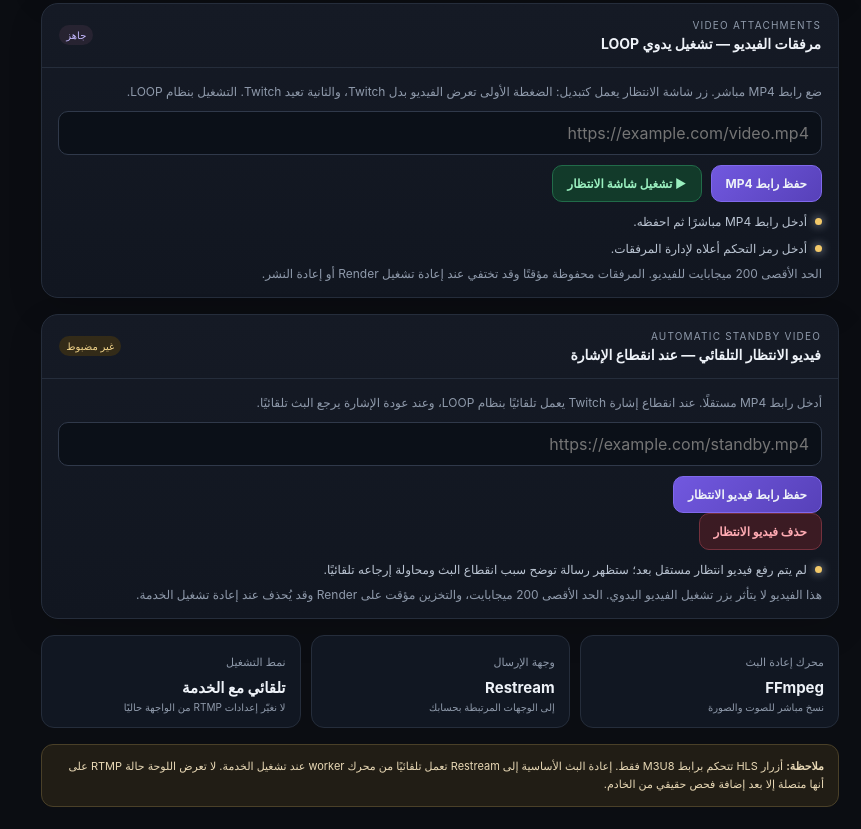
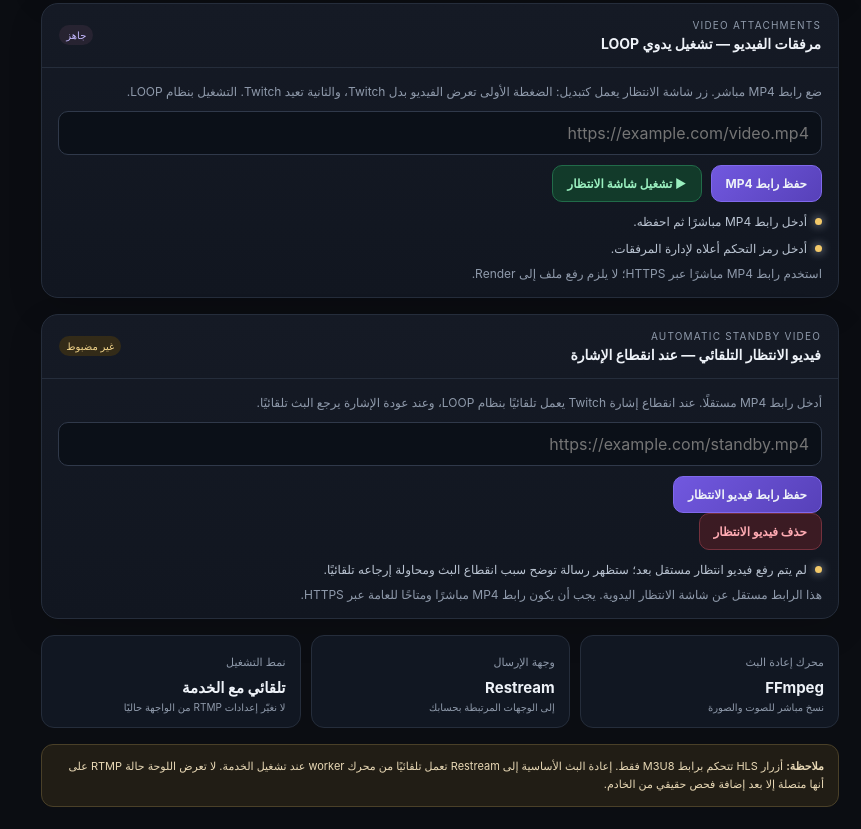
Before and after one commit to Abboudgg/live, a website: page public/index.html in a window 1280 px wide. Shown: the part 1444-2273 px from the top of the page, without its empty margins (419-1280 px from the left). Drawn offline with Linux system fonts and the light colour scheme; no server answers.

Commit message:
Clarify MP4 URL requirements and refresh saved settings after token entry

```diff
--- a/public/index.html
+++ b/public/index.html
@@ -68,7 +68,7 @@ button,input{font:inherit}button{cursor:pointer}.app{max-width:1600px;margin:aut
     <div class="control-row"><button class="btn primary" id="uploadMedia" style="display:none" type="button">＋ رفع المرفق</button><button class="btn" id="refreshMedia" style="display:none" type="button">↻ تحديث القائمة</button><button class="btn danger" id="stopMedia" style="display:none" type="button">■ إيقاف الفيديو والرجوع للبث</button></div>
     <div id="mediaList" style="display:none"></div>
     <div class="statusline"><span class="dot" id="mediaDot"></span><span id="mediaStatus">أدخل رمز التحكم أعلاه لإدارة المرفقات.</span></div>
-    <p class="muted" style="margin:10px 0 0">الحد الأقصى 200 ميجابايت للفيديو. المرفقات محفوظة مؤقتًا وقد تختفي عند إعادة تشغيل Render أو إعادة النشر.</p>
+    <p class="muted" style="margin:10px 0 0">استخدم رابط MP4 مباشرًا عبر HTTPS؛ لا يلزم رفع ملف إلى Render.</p>
    </div>
   </section>
 
@@ -81,7 +81,7 @@ button,input{font:inherit}button{cursor:pointer}.app{max-width:1600px;margin:aut
     <input id="standbyFile" class="token" type="file" hidden accept="video/mp4,video/quicktime,video/webm,video/x-matroska,.m4v">
     <div class="control-row"><button class="btn primary" id="uploadStandby" style="display:none" type="button">＋ رفع فيديو الانتظار</button><button class="btn" id="refreshStandby" style="display:none" type="button">↻ تحديث الحالة</button><button class="btn danger" id="deleteStandby" type="button">حذف فيديو الانتظار</button></div>
     <div class="statusline"><span class="dot" id="standbyDot"></span><span id="standbyStatus">لم يتم رفع فيديو انتظار مستقل بعد؛ ستظهر رسالة توضح سبب انقطاع البث ومحاولة إرجاعه تلقائيًا.</span></div>
-    <p class="muted" style="margin:10px 0 0">هذا الفيديو لا يتأثر بزر تشغيل الفيديو اليدوي. الحد الأقصى 200 ميجابايت، والتخزين مؤقت على Render وقد يُحذف عند إعادة تشغيل الخدمة.</p>
+    <p class="muted" style="margin:10px 0 0">هذا الرابط مستقل عن شاشة الانتظار اليدوية. يجب أن يكون رابط MP4 مباشرًا ومتاحًا للعامة عبر HTTPS.</p>
    </div>
   </section>
   <section class="metrics">
@@ -146,6 +146,7 @@ async function toggleManualStandby(){
  }catch(e){setManualStandbyUi(currently,e.message);}
 }
 document.getElementById("saveMediaUrl").addEventListener("click",saveMediaUrl);
+streamTokenInput.addEventListener("change",()=>{refreshManualStandby();refreshStandby()});
 document.getElementById("toggleManualStandby").addEventListener("click",toggleManualStandby);
 
 function setMediaStatus(message,good=false){mediaStatus.textContent=message;document.getElementById("mediaDot").className="dot "+(good?"green":"");document.getElementById("mediaBadge").textContent=good?"جاهز":"المرفقات"}
```
